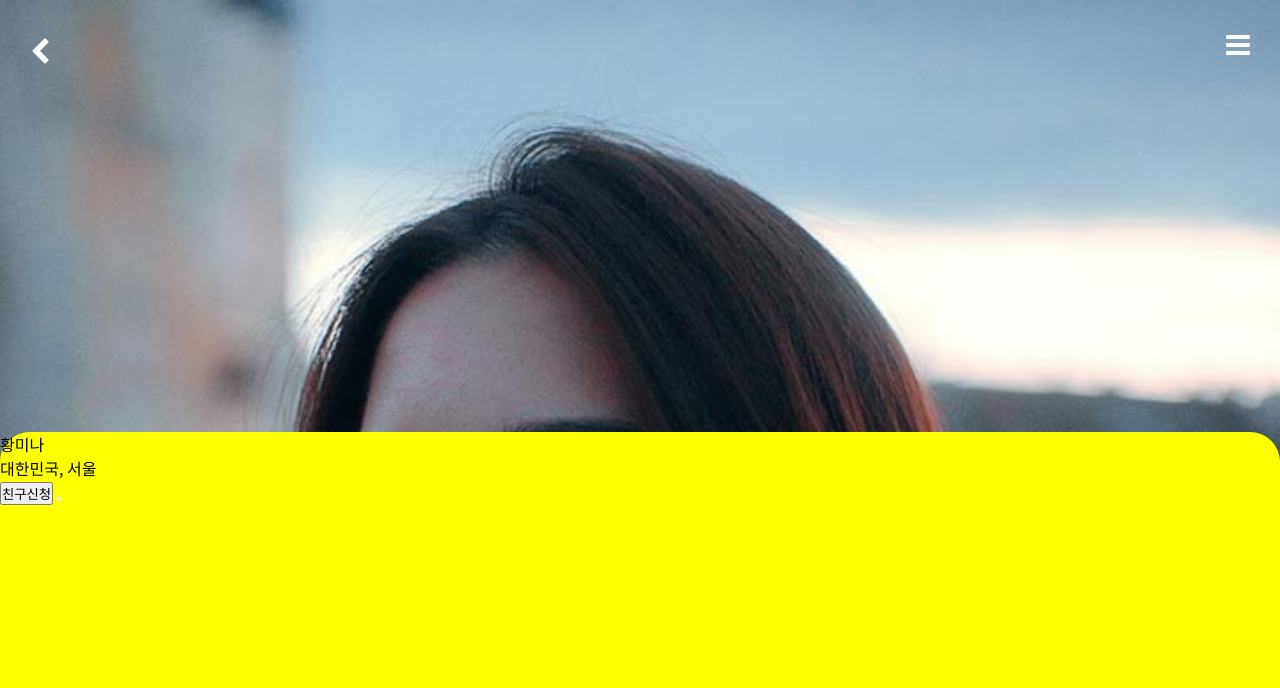
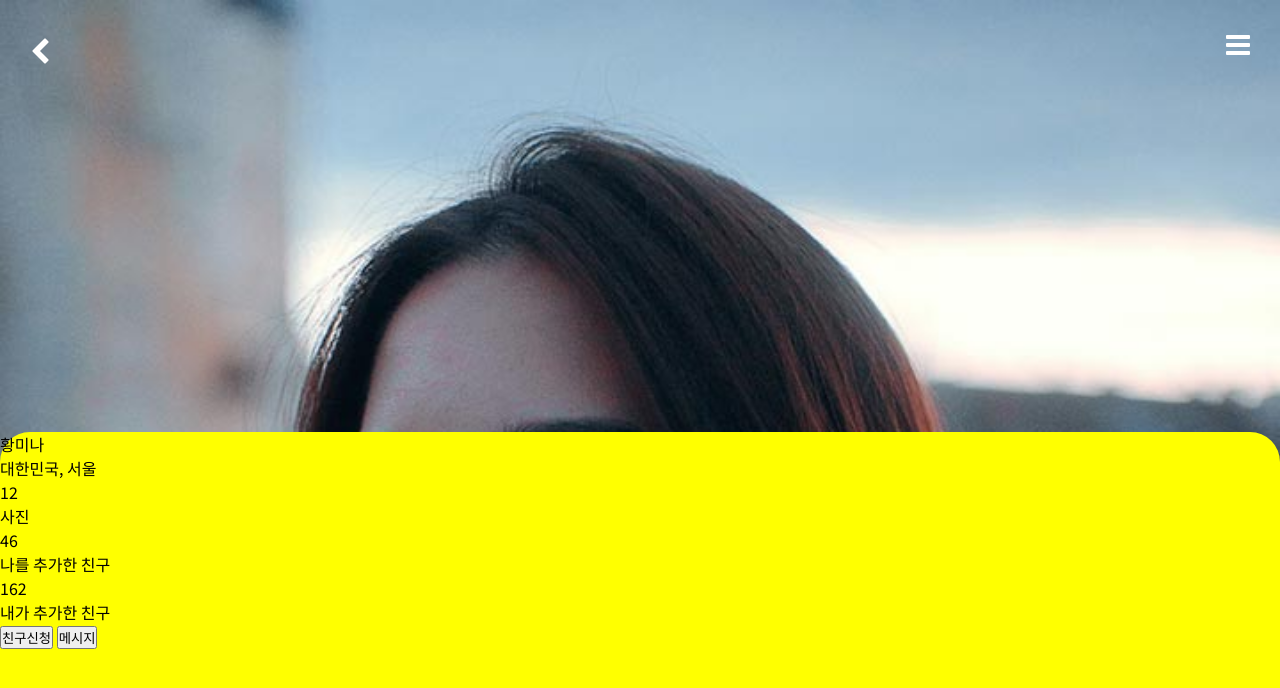
Before and after one commit to csslick/sns-card-ui, a plain HTML site: page index.html in a window 1280 px wide. Drawn offline with Linux system fonts and the light colour scheme.

Commit message:
카드 정보영역 마크업

```diff
--- a/index.html
+++ b/index.html
@@ -21,10 +21,26 @@
       <!-- 배경이미지 추가함 -->
     </figure>
     <div class="info">
-      <p class="name">황미나</p>
-      <p class="location">대한민국, 서울</p>
-      <button class="btn follow-btn">친구신청</button>
-      <button class="btn message-btn"></button>
+      <div class="container">
+        <p class="name">황미나</p>
+        <p class="location">대한민국, 서울</p>
+        <ul class="count-info">
+          <li>
+            <div class="count">12</div>
+            <span class="title">사진</span>
+          </li>
+          <li>
+            <div class="count">46</div>
+            <span class="title">나를 추가한 친구</span>
+          </li>
+          <li>
+            <div class="count">162</div>
+            <span class="title">내가 추가한 친구</span>
+          </li>
+        </ul>
+        <button class="btn follow-btn">친구신청</button>
+        <button class="btn message-btn">메시지</button>
+      </div>
     </div>
   </section>
 </body>
```
Also changed, not shown: 1 other file.
